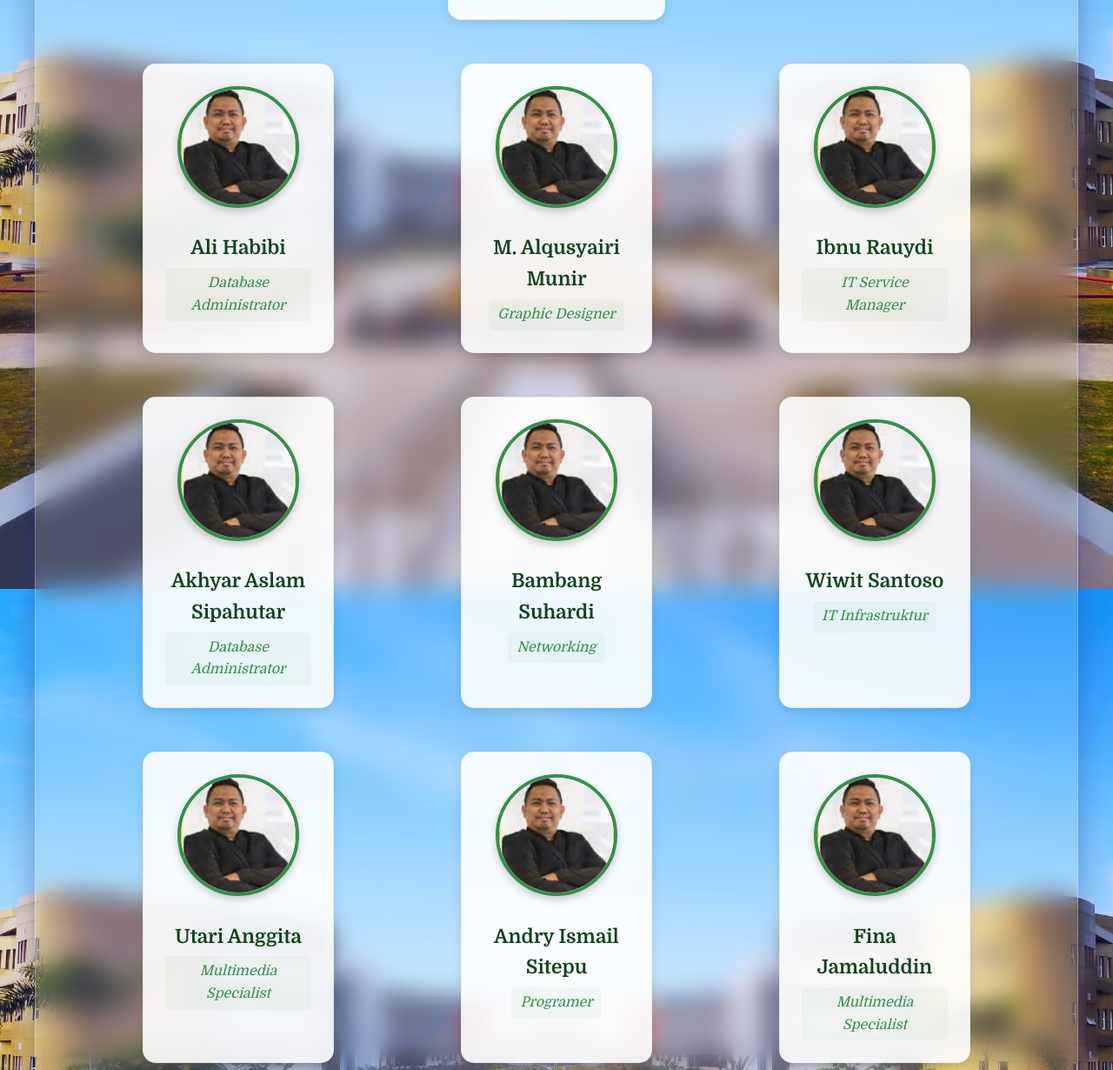
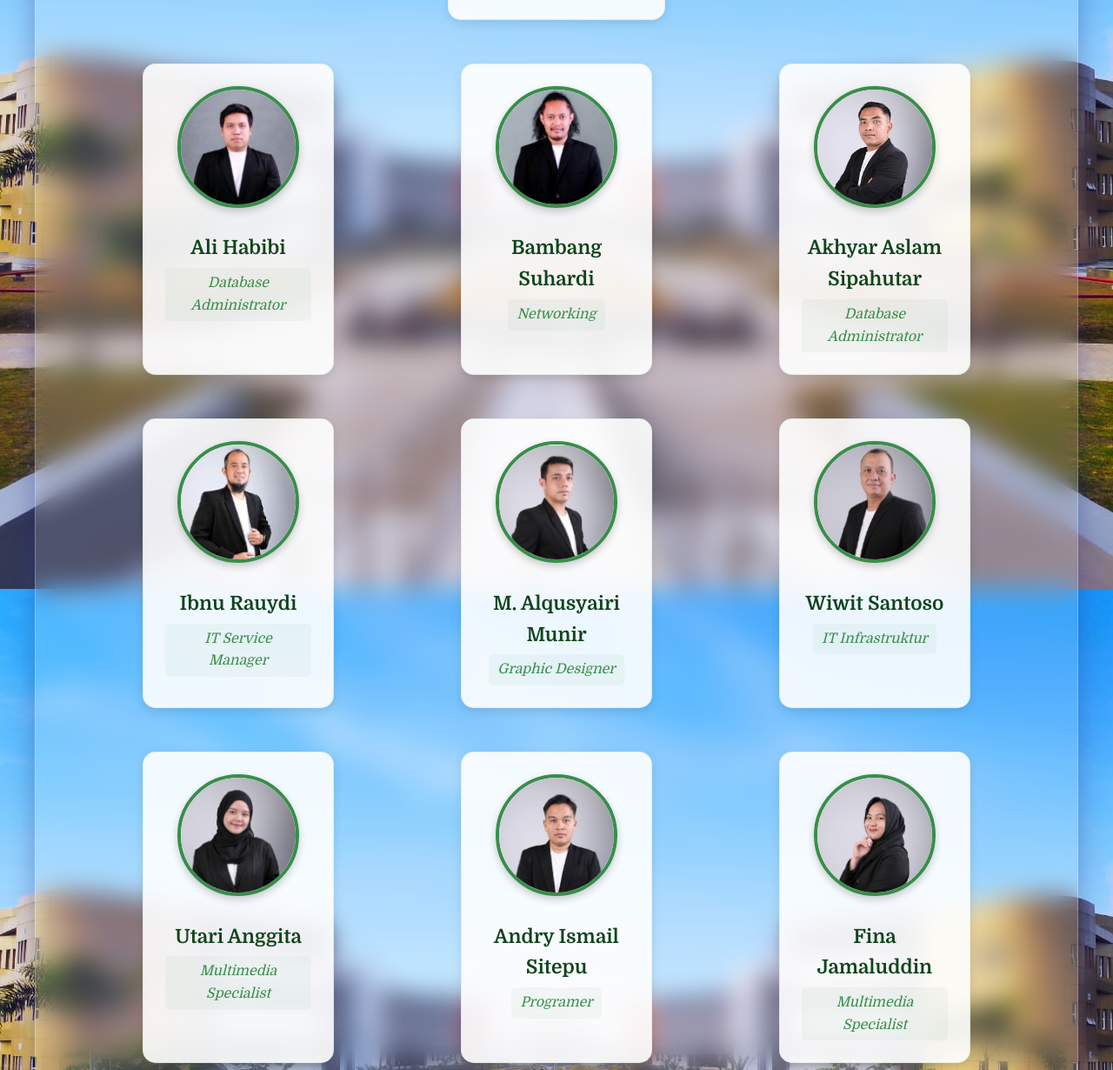
Before and after one commit to RandyLab/Project-Akhir-PKL, a plain HTML site: page Web PUSTIPADA/timpustipada.html in a window 1280 px wide. Shown: the part 1243-2473 px from the top of the page at 87% size. Drawn offline with Linux system fonts and the light colour scheme.

Commit message:
timPustipada tuntas

```diff
--- a/Web PUSTIPADA/timpustipada.html
+++ b/Web PUSTIPADA/timpustipada.html
@@ -27,8 +27,8 @@
       <div class="nav-right">
         <ul class="menu">
           <li><a href="index.html">Home</a></li>
-          <li><a href="pangkalan_data.html">Kegiatan</a></li>
-          <li><a href="jaringan_internet.html">Galery</a></li>
+          <li><a href="kegiatanPKL.html">Kegiatan</a></li>
+          <li><a href="hppy.html">Galery</a></li>
         </ul>
         <img
           src="img/iconMenu.png"
@@ -54,7 +54,11 @@
       <div class="org-chart-container">
         <div class="row kepala-row">
           <div class="bagian kepala-unit">
-            <img src="img/pakihksan.jpg" alt="Pak Ikhsan" class="member-img" />
+            <img
+              src="img/timPustipada/pak ikhsan4.jpeg"
+              alt="Pak Ikhsan"
+              class="member-img"
+            />
             <h3>Muhammad Ikhsan S.T, M.Kom</h3>
             <p>Kepala PUSTIPADA</p>
           </div>
@@ -62,35 +66,59 @@
 
         <div class="row first-level">
           <div class="bagian">
-            <img src="img/pakihksan.jpg" alt="Habibi" class="member-img" />
+            <img
+              src="img/timPustipada/pak habibi.jpg"
+              alt="Habibi"
+              class="member-img"
+            />
             <h3>Ali Habibi</h3>
             <p>Database Administrator</p>
           </div>
           <div class="bagian">
-            <img src="img/pakihksan.jpg" alt="Cory" class="member-img" />
-            <h3>M. Alqusyairi Munir</h3>
-            <p>Graphic Designer</p>
+            <img
+              src="img/timPustipada/pak bambang2.jpg"
+              alt="Cory"
+              class="member-img"
+            />
+            <h3>Bambang Suhardi</h3>
+            <p>Networking</p>
           </div>
           <div class="bagian">
-            <img src="img/pakihksan.jpg" alt="Ibnu" class="member-img" />
-            <h3>Ibnu Rauydi</h3>
-            <p>IT Service Manager</p>
+            <img
+              src="img/timPustipada/pak akhyar.jpg"
+              alt="Ibnu"
+              class="member-img"
+            />
+            <h3>Akhyar Aslam Sipahutar</h3>
+            <p>Database Administrator</p>
           </div>
         </div>
 
         <div class="row second-level">
           <div class="bagian">
-            <img src="img/pakihksan.jpg" alt="Akhyar" class="member-img" />
-            <h3>Akhyar Aslam Sipahutar</h3>
-            <p>Database Administrator</p>
+            <img
+              src="img/timPustipada/pakibnu.jpg"
+              alt="Akhyar"
+              class="member-img"
+            />
+            <h3>Ibnu Rauydi</h3>
+            <p>IT Service Manager</p>
           </div>
           <div class="bagian">
-            <img src="img/pakihksan.jpg" alt="Bambang" class="member-img" />
-            <h3>Bambang Suhardi</h3>
-            <p>Networking</p>
+            <img
+              src="img/timPustipada/pak Qry2.jpg"
+              alt="Bambang"
+              class="member-img"
+            />
+            <h3>M. Alqusyairi Munir</h3>
+            <p>Graphic Designer</p>
           </div>
           <div class="bagian">
-            <img src="img/pakihksan.jpg" alt="Wiwit" class="member-img" />
+            <img
+              src="img/timPustipada/pak wiwit.jpg"
+              alt="Wiwit"
+              class="member-img"
+            />
             <h3>Wiwit Santoso</h3>
             <p>IT Infrastruktur</p>
           </div>
@@ -98,17 +126,29 @@
 
         <div class="row third-level">
           <div class="bagian">
-            <img src="img/pakihksan.jpg" alt="Tari" class="member-img" />
+            <img
+              src="img/timPustipada/kak tari.jpg"
+              alt="Tari"
+              class="member-img"
+            />
             <h3>Utari Anggita</h3>
             <p>Multimedia Specialist</p>
           </div>
           <div class="bagian">
-            <img src="img/pakihksan.jpg" alt="Ismail" class="member-img" />
+            <img
+              src="img/timPustipada/pak ismail.jpg"
+              alt="Ismail"
+              class="member-img"
+            />
             <h3>Andry Ismail Sitepu</h3>
             <p>Programer</p>
           </div>
           <div class="bagian">
-            <img src="img/pakihksan.jpg" alt="Pina" class="member-img" />
+            <img
+              src="img/timPustipada/kak fina.jpg"
+              alt="Pina"
+              class="member-img"
+            />
             <h3>Fina Jamaluddin</h3>
             <p>Multimedia Specialist</p>
           </div>
@@ -126,8 +166,8 @@
         />
         <ul>
           <li><a href="index.html">Home</a></li>
-          <li><a href="pangkalan_data.html">Kegiatan </a></li>
-          <li><a href="jaringan_internet.html">Galery</a></li>
+          <li><a href="kegiatanPKL.html">Kegiatan </a></li>
+          <li><a href="hppy.html">Galery</a></li>
         </ul>
       </menu>
     </div>
```
Also changed, not shown: Web PUSTIPADA/img/timPustipada/kak fina.jpg (added), Web PUSTIPADA/img/timPustipada/kak tari.jpg (added), Web PUSTIPADA/img/timPustipada/pak Qry2.jpg (added), Web PUSTIPADA/img/timPustipada/pak akhyar.jpg (added), Web PUSTIPADA/img/timPustipada/pak bambang2.jpg (added), Web PUSTIPADA/img/timPustipada/pak habibi.jpg (added), Web PUSTIPADA/img/timPustipada/pak ikhsan4.jpeg (added), Web PUSTIPADA/img/timPustipada/pak ikshan3.jpeg (added), Web PUSTIPADA/img/timPustipada/pak ismail.jpg (added), Web PUSTIPADA/img/timPustipada/pak ismaill2.jpeg (added), Web PUSTIPADA/img/timPustipada/pak wiwit.jpg (added), Web PUSTIPADA/img/timPustipada/pak wiwit2.jpeg (added), Web PUSTIPADA/img/timPustipada/pakibnu.jpg (added).
